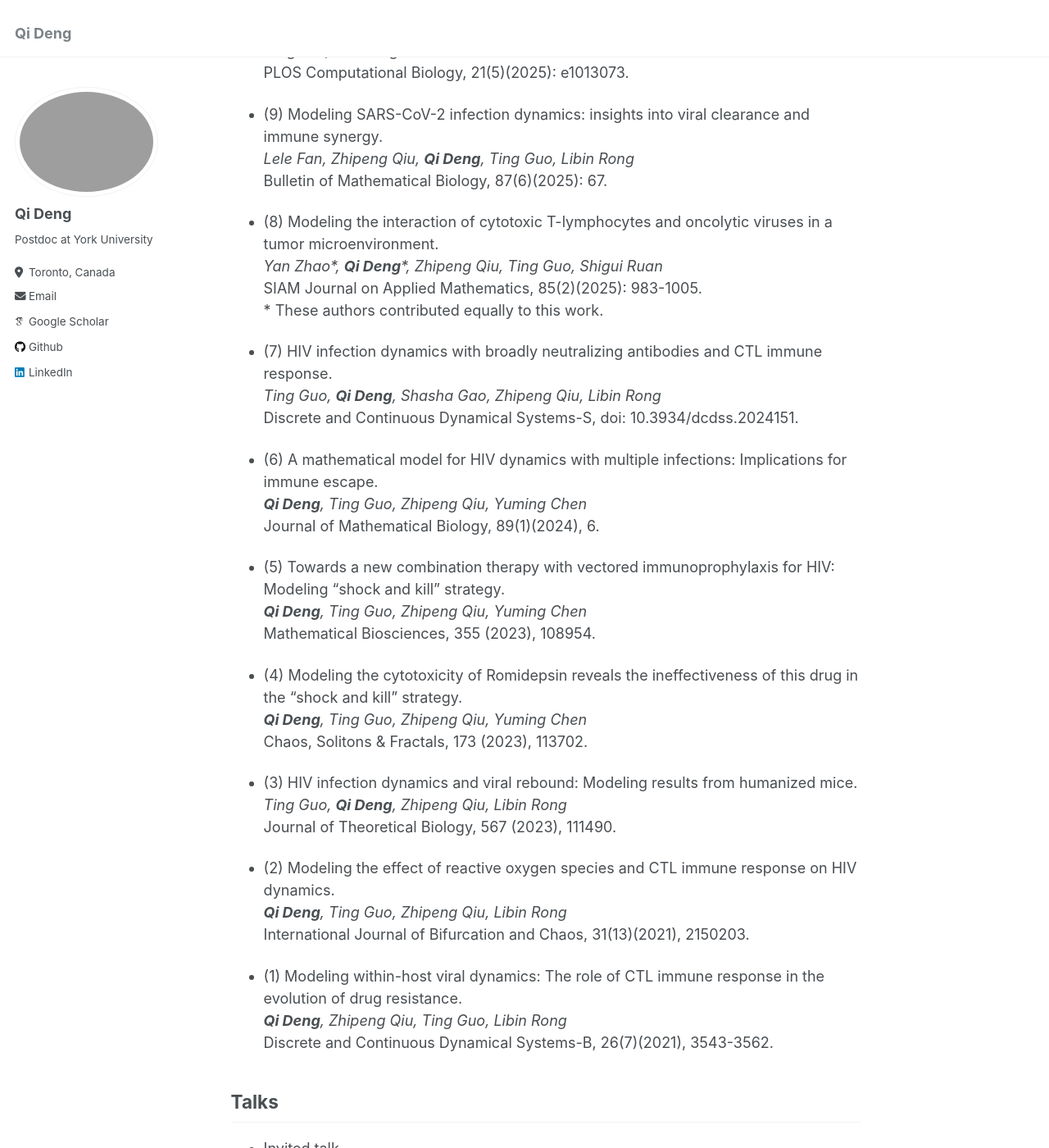
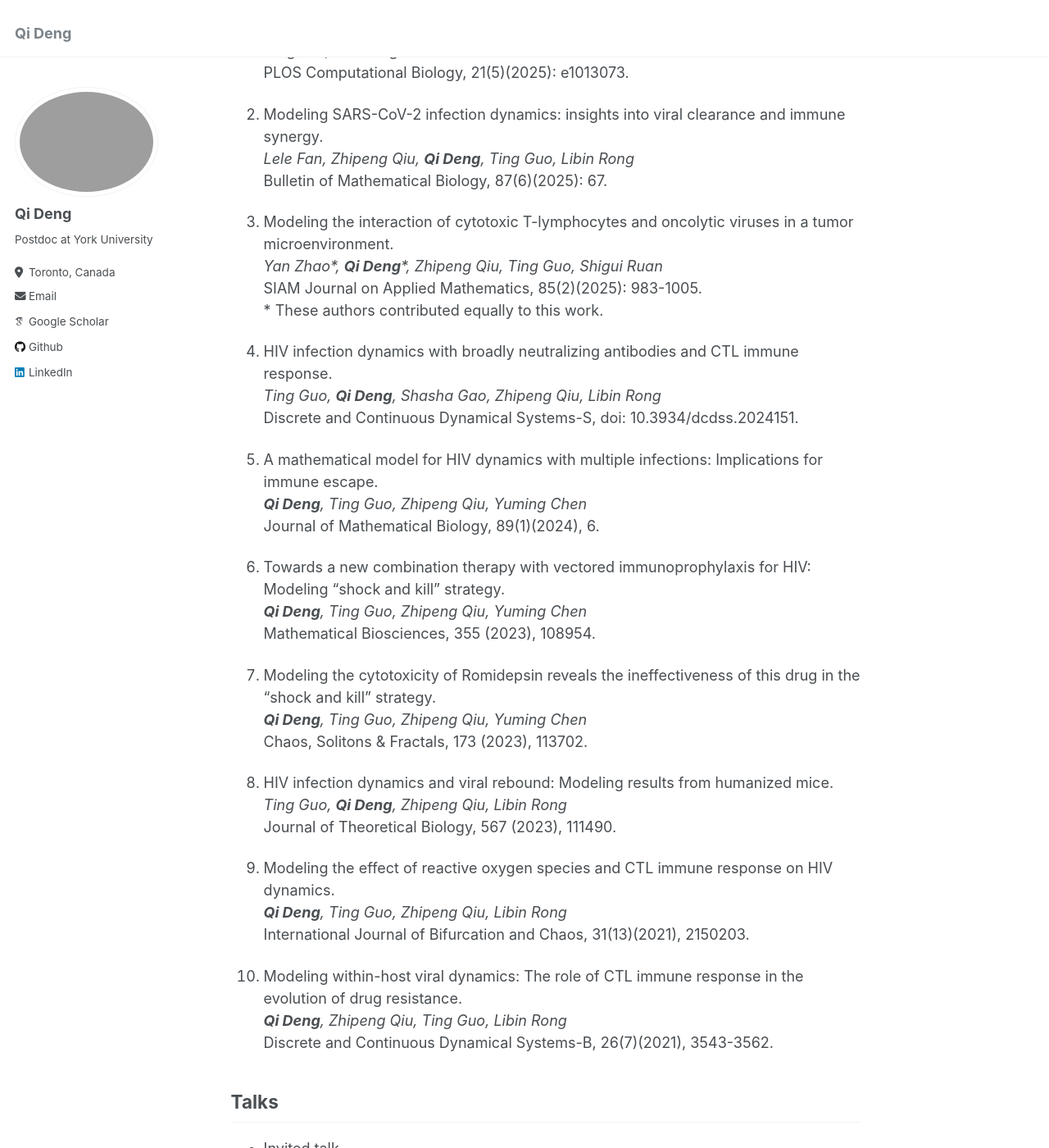
Before and after one commit to qideng-math/qideng-math.github.io, a Jekyll site: the page built from _pages/about.md, in a window 1280 px wide and 1400 px high, scrolled down 654 px. Shown: the whole window at 82% size. Built offline with Jekyll 4.4.1, drawn with Linux system fonts in a browser that asks for light colours; some web fonts are replaced; some of the changed text lies outside the part shown.

Commit message:
Update about.md

```diff
--- a/_pages/about.md
+++ b/_pages/about.md
@@ -14,44 +14,44 @@ My research focuses on mathematical biology, particularly in modeling sexually t
 
 Publications
 ---
-* (10) Uncovering the impact of infection routes on within-host MPXV dynamics: Insights from a mathematical modeling study.\
+1. Uncovering the impact of infection routes on within-host MPXV dynamics: Insights from a mathematical modeling study.\
 *__Qi Deng__, Woldegebriel Assefa Woldegerima, Wenjing Zhang, Ali Asgary, Jude Dzevela Kong, Sarah Flicker, Nicholas H Ogden, James Orbinski, Nicola Luigi Bragazzi, Jianhong Wu*\
 PLOS Computational Biology, 21(5)(2025): e1013073.
 
-* (9) Modeling SARS-CoV-2 infection dynamics: insights into viral clearance and immune synergy.\
+1. Modeling SARS-CoV-2 infection dynamics: insights into viral clearance and immune synergy.\
 *Lele Fan, Zhipeng Qiu, __Qi Deng__, Ting Guo, Libin Rong*\
 Bulletin of Mathematical Biology, 87(6)(2025): 67.
 
-* (8) Modeling the interaction of cytotoxic T-lymphocytes and oncolytic viruses in a tumor microenvironment.\
+1. Modeling the interaction of cytotoxic T-lymphocytes and oncolytic viruses in a tumor microenvironment.\
 *Yan Zhao\*, __Qi Deng__\*, Zhipeng Qiu, Ting Guo, Shigui Ruan*\
 SIAM Journal on Applied Mathematics, 85(2)(2025): 983-1005.\
 \* These authors contributed equally to this work.
 
-* (7) HIV infection dynamics with broadly neutralizing antibodies and CTL immune response.\
+1. HIV infection dynamics with broadly neutralizing antibodies and CTL immune response.\
 *Ting Guo, __Qi Deng__, Shasha Gao, Zhipeng Qiu, Libin Rong*\
 Discrete and Continuous Dynamical Systems-S, doi: 10.3934/dcdss.2024151.
 
-* (6) A mathematical model for HIV dynamics with multiple infections: Implications for immune escape.\
+1. A mathematical model for HIV dynamics with multiple infections: Implications for immune escape.\
 *__Qi Deng__, Ting Guo, Zhipeng Qiu, Yuming Chen*\
 Journal of Mathematical Biology, 89(1)(2024), 6.
 
-* (5) Towards a new combination therapy with vectored immunoprophylaxis for HIV: Modeling “shock and kill” strategy.\
+1. Towards a new combination therapy with vectored immunoprophylaxis for HIV: Modeling “shock and kill” strategy.\
 *__Qi Deng__, Ting Guo, Zhipeng Qiu, Yuming Chen*\
 Mathematical Biosciences, 355 (2023), 108954.
 
-* (4) Modeling the cytotoxicity of Romidepsin reveals the ineffectiveness of this drug in the “shock and kill” strategy.\
+1. Modeling the cytotoxicity of Romidepsin reveals the ineffectiveness of this drug in the “shock and kill” strategy.\
 *__Qi Deng__, Ting Guo, Zhipeng Qiu, Yuming Chen*\
 Chaos, Solitons & Fractals, 173 (2023), 113702.
 
-* (3) HIV infection dynamics and viral rebound: Modeling results from humanized mice.\
+1. HIV infection dynamics and viral rebound: Modeling results from humanized mice.\
 *Ting Guo, __Qi Deng__, Zhipeng Qiu, Libin Rong*\
 Journal of Theoretical Biology, 567 (2023), 111490.
 
-* (2) Modeling the effect of reactive oxygen species and CTL immune response on HIV dynamics.\
+1. Modeling the effect of reactive oxygen species and CTL immune response on HIV dynamics.\
 *__Qi Deng__, Ting Guo, Zhipeng Qiu, Libin Rong*\
 International Journal of Bifurcation and Chaos, 31(13)(2021), 2150203.
 
-* (1) Modeling within-host viral dynamics: The role of CTL immune response in the evolution of drug resistance.\
+1. Modeling within-host viral dynamics: The role of CTL immune response in the evolution of drug resistance.\
 *__Qi Deng__, Zhipeng Qiu, Ting Guo, Libin Rong*\
 Discrete and Continuous Dynamical Systems-B, 26(7)(2021), 3543-3562.
 
```
